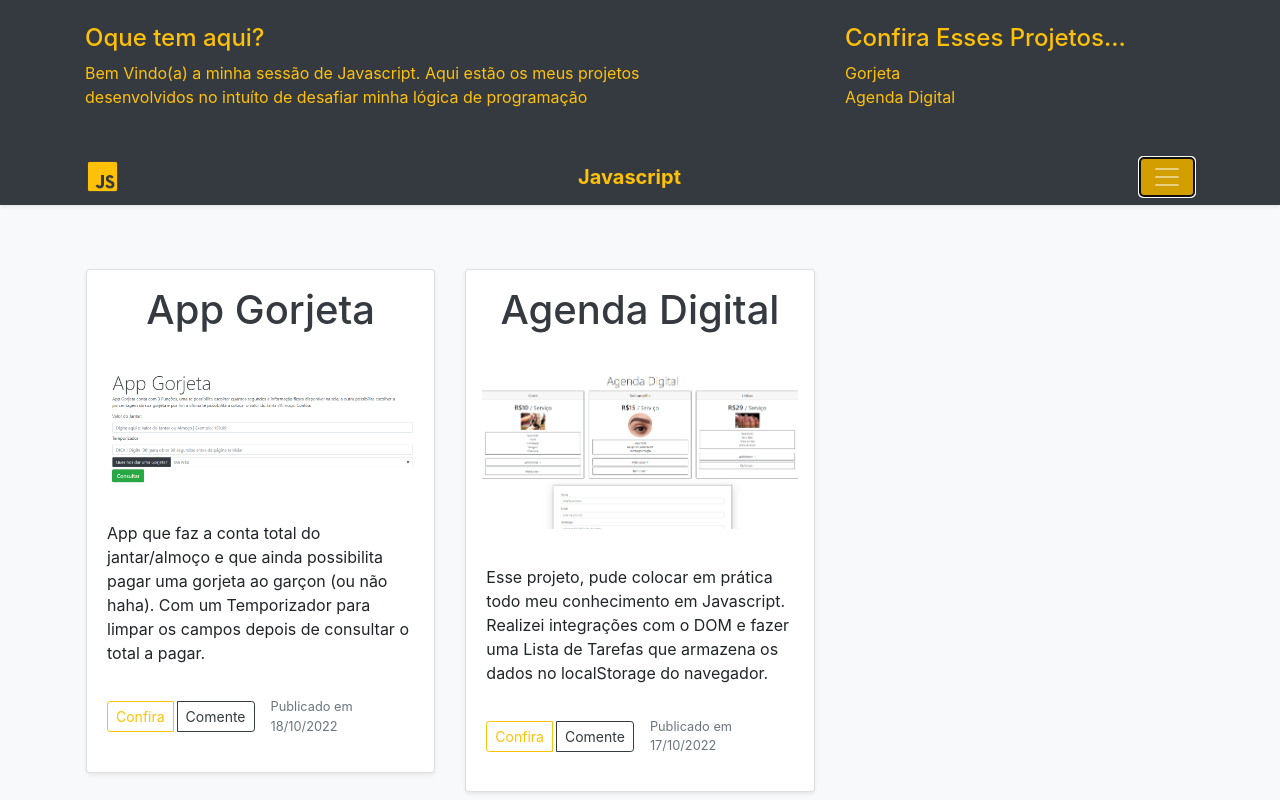
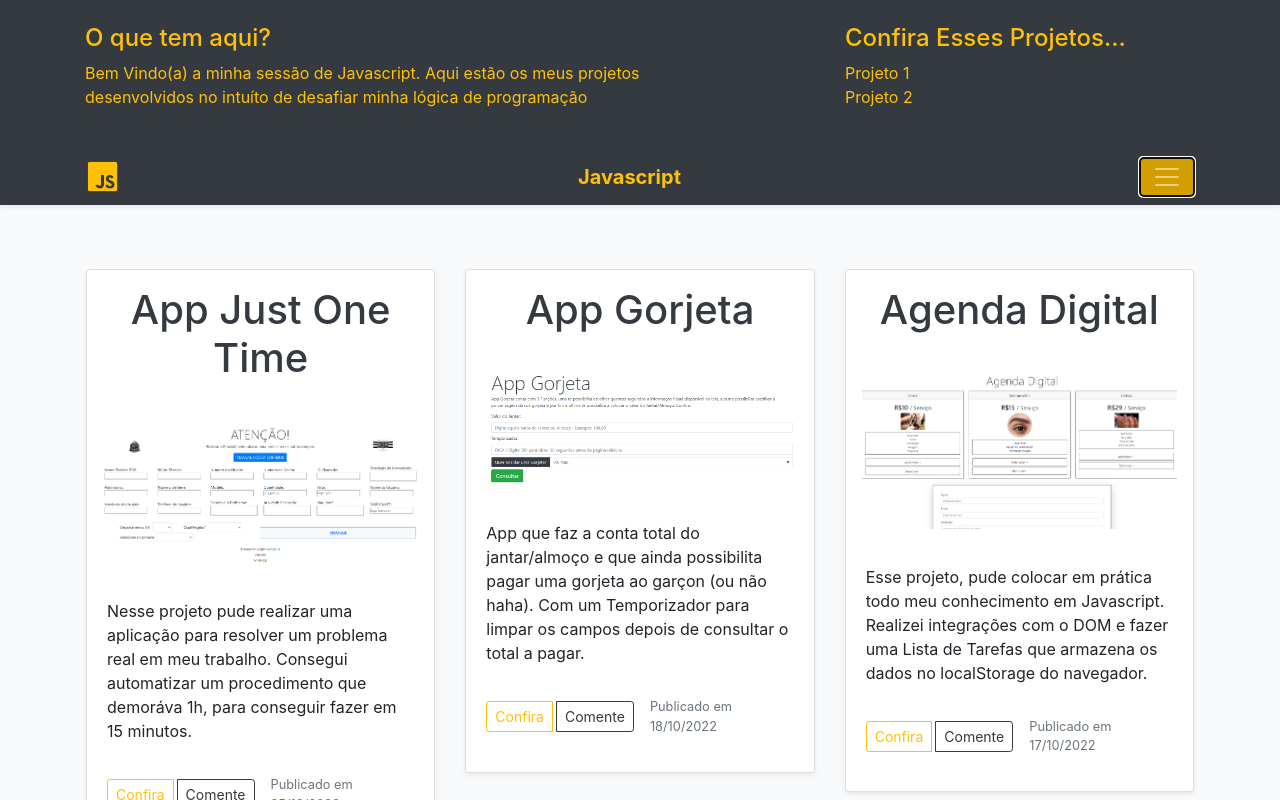
Before and after one commit to gustopster/projetosJavascript, a plain HTML site: page index.html in a window 1280 px wide. Both pictures are taken after a click on the button "Toggle navigation". Shown: the top 800 px of the page. Drawn offline with nearby package versions, Linux system fonts and the light colour scheme.

Commit message:
Integração da nova página Correção dos textos

```diff
--- a/index.html
+++ b/index.html
@@ -18,15 +18,15 @@
             <div class="container">
                 <div class="row">
                     <div class="col-sm-8 col-md-7 py-4">
-                        <h4 class="text-warning">Oque tem aqui?</h4>
+                        <h4 class="text-warning">O que tem aqui?</h4>
                         <p class="text-warning">Bem Vindo(a) a minha sessão de Javascript. Aqui estão os meus projetos
                             desenvolvidos no intuíto de desafiar minha lógica de programação</p>
                     </div>
                     <div class="col-sm-4 offset-md-1 py-4">
                         <h4 class="text-warning">Confira Esses Projetos...</h4>
                         <ul class="list-unstyled">
-                            <li><a href="#projeto" class="text-warning">Gorjeta</a></li>
-                            <li><a href="#projetoUm" class="text-warning">Agenda Digital</a></li>
+                            <li><a href="#projeto" class="text-warning">Projeto 1</a></li>
+                            <li><a href="#projetoUm" class="text-warning">Projeto 2</a></li>
                         </ul>
                     </div>
                 </div>
@@ -50,6 +50,22 @@
         <div id="projeto" class="album py-5 bg-light">
             <div class="container bg-light p-3">
                 <div class="row">
+                    <div class="col-md-4">
+                        <div id="projetoUm" class="card mb-4 shadow-sm">
+                            <h1 class="text-center p-3 text-dark">App Just One Time</h1>
+                            <img src="appJustOneTime.png" class="p-3">
+                            <div class="card-body">
+                                <p class="card-text">Nesse projeto pude realizar uma aplicação para resolver um problema real em meu trabalho. Consegui automatizar um procedimento que demoráva 1h, para conseguir fazer em 15 minutos.</p>
+                                <div class="d-flex justify-content-between align-items-center">
+                                    <div class="btn-group">
+                                        <a href="https://gustopster.github.io/justOneTime/" target="_blank" type="button" class="btn btn-sm btn-outline-warning mr-1">Confira</a>
+                                        <a href="https://api.whatsapp.com/send?phone=5515991180605&text=Visualizei%20um%20dos%20seus%20projetos%20em%20Javascript%20e%20gostaria%20de%20comentar%3A" target="_blank" type="button" class="btn btn-sm btn-outline-dark">Comente</a>
+                                    </div>
+                                    <small class="text-muted p-3">Publicado em 25/10/2022</small>
+                                </div>
+                            </div>
+                        </div>
+                    </div>
                     <div class="col-md-4">
                         <div class="card mb-4 shadow-sm">
                             <h1 class="text-center p-3 text-dark">App Gorjeta</h1>
```
Also changed, not shown: appJustOneTime.png (added).
